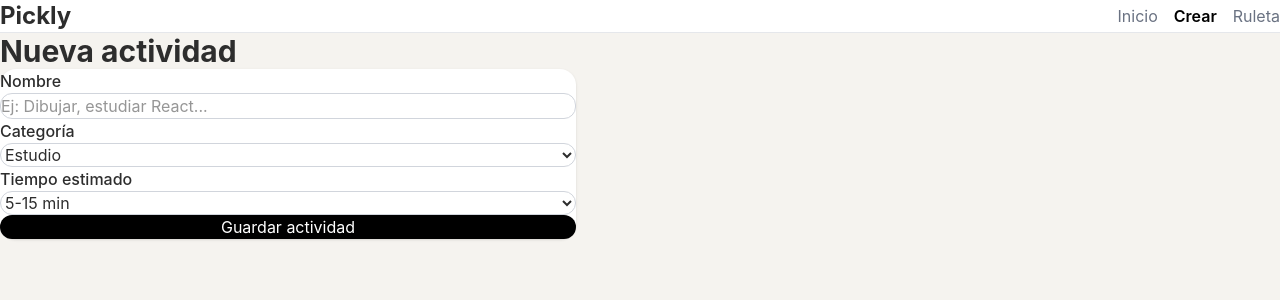
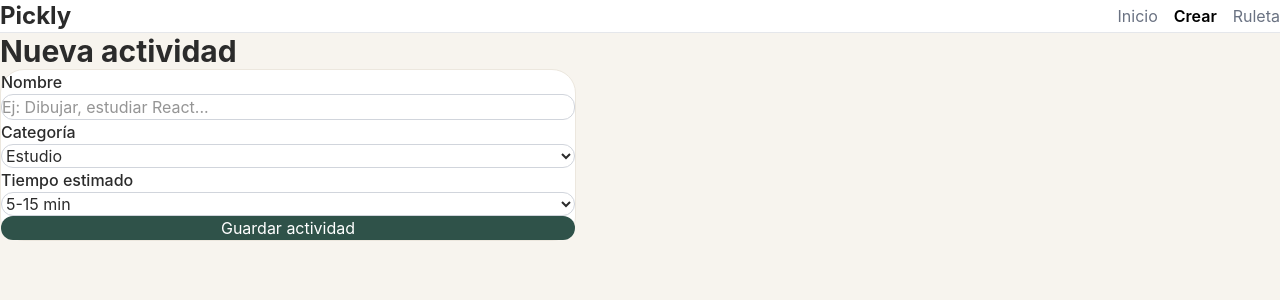
Before and after one commit to Vale-C15/Pickly, a React (Vite) app: page /add in a window 1280 px wide. Shown: the top 300 px of the page. Built offline with nearby package versions, Linux system fonts and the light colour scheme.

Commit message:
style: mejora apariencia base de la interfaz y consistencia visual

```diff
--- a/src/App.jsx
+++ b/src/App.jsx
@@ -9,7 +9,7 @@ import Roulette from "./pages/Roulette"
 export default function App() {
   return (
     <BrowserRouter>
-      <main className="min-h-screen">
+      <main className="min-h-screen bg-[#f7f4ee]">
         <Navbar />
 
         <Routes>
--- a/src/index.css
+++ b/src/index.css
@@ -1,4 +1,4 @@
-@import "tailwindcss";
+/* @import "tailwindcss";
 
 * {
   box-sizing: border-box;
@@ -10,4 +10,23 @@ body {
   background-color: #f5f3ef;
   color: #2d2d2d;
   font-family: Inter, sans-serif;
+} */
+
+@import "tailwindcss";
+
+* {
+  box-sizing: border-box;
+  margin: 0;
+  padding: 0;
 }
+
+:root {
+  font-family: Inter, sans-serif;
+
+  color: #2b2b2b;
+  background-color: #f7f4ee;
+}
+
+body {
+  min-height: 100vh;
+}
--- a/src/pages/AddActivity.jsx
+++ b/src/pages/AddActivity.jsx
@@ -38,7 +38,7 @@ export default function AddActivity() {
 
       <form
         onSubmit={handleSubmit}
-        className="bg-white p-6 rounded-2xl shadow-sm space-y-4"
+        className="bg-white p-6 rounded-3xl border border-[#ece7de] space-y-5"
       >
         <div>
           <label className="block mb-2 font-medium">
@@ -92,7 +92,7 @@ export default function AddActivity() {
         </div>
 
         <button
-          className="w-full bg-black text-white py-3 rounded-xl hover:opacity-90 transition"
+          className="w-full bg-[#2f5249] text-white py-3 rounded-xl hover:opacity-90 transition"
         >
           Guardar actividad
         </button>
--- a/src/pages/Home.jsx
+++ b/src/pages/Home.jsx
@@ -31,7 +31,7 @@ export default function Home() {
           activities.map((activity) => (
             <div
               key={activity.id}
-              className="bg-white p-5 rounded-2xl shadow-sm"
+              className="bg-white p-5 rounded-3xl border border-[#ece7de]"
             >
               <div className="flex items-center justify-between">
                 <h2 className="text-xl font-semibold">
```
